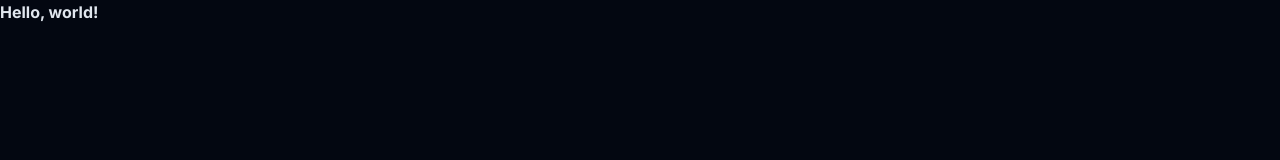
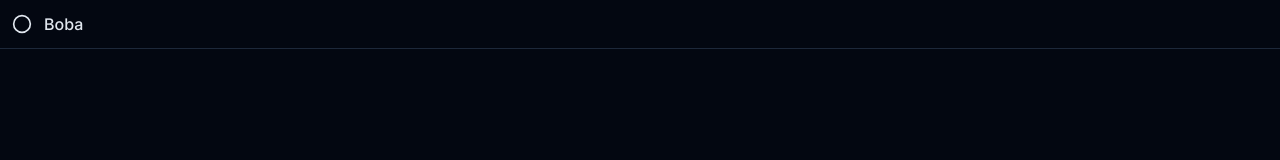
Before and after one commit to kz4killua/boba, a Next.js app: page / in a window 1280 px wide. Shown: the top 160 px of the page. Built offline with nearby package versions, Linux system fonts and the light colour scheme.

Commit message:
Add a simple title bar

```diff
--- a/src/app/page.tsx
+++ b/src/app/page.tsx
@@ -1,7 +1,12 @@
+import { TitleBar } from "@/components/title-bar";
+
 export default function Page() {
   return (
-    <div className="font-bold">
-      Hello, world!
-    </div>
+    <main className="flex flex-col h-screen divide-y">
+      <TitleBar />
+      <div className="grow">
+
+      </div>
+    </main>
   )
 }
--- a/src/components/title-bar/index.tsx
+++ b/src/components/title-bar/index.tsx
@@ -1,7 +1,11 @@
+import { Logo } from "@/components/ui/logo";
+
+
 export function TitleBar() {
   return (
-    <div className="title-bar">
-      <h1>My App</h1>
-    </div>
+    <header className="bg-background flex flex-row items-center p-3 gap-3 font-medium">
+      <Logo size={20} />
+      Boba
+    </header>
   );
 }
--- /dev/null
+++ b/src/components/ui/logo.tsx
@@ -0,0 +1,12 @@
+import { CircleIcon } from "lucide-react"
+
+
+export function Logo({
+  size = 20,
+} : {
+  size?: number
+}) {
+  return (
+    <CircleIcon size={size} />
+  )
+}
```
